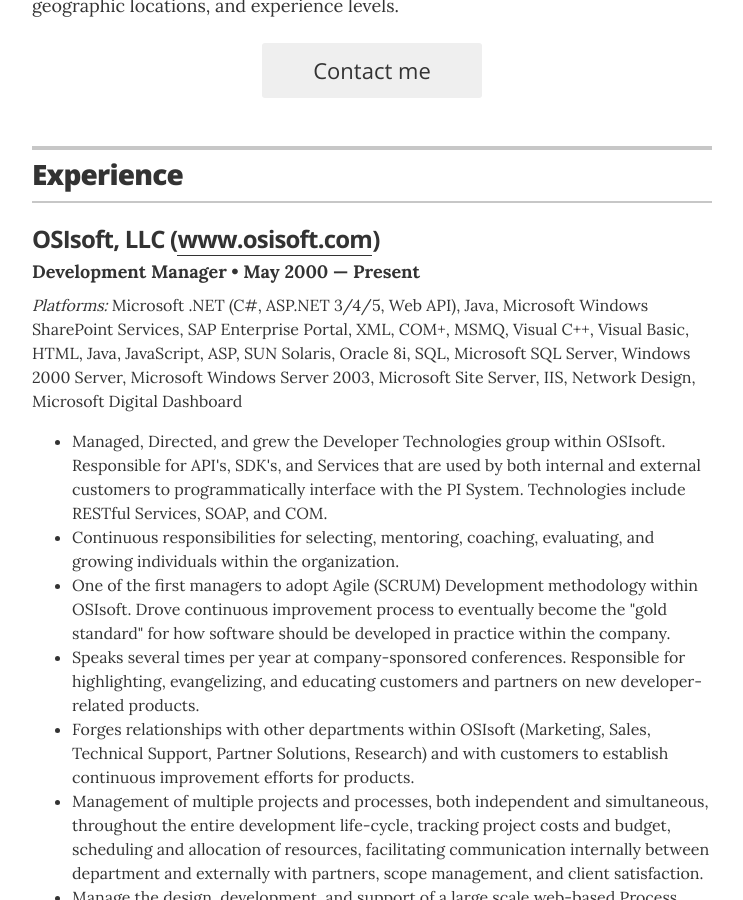
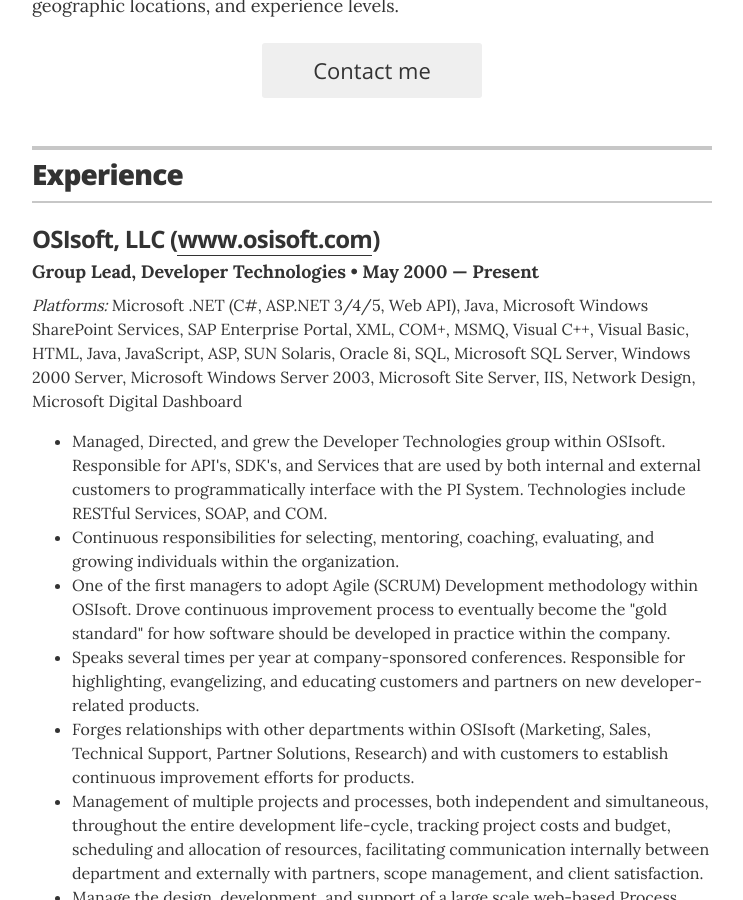
Before and after one commit to Sloveez/sloveez.github.io, a Jekyll site: the page built from index.html, in a window 1280 px wide and 900 px high, scrolled down 626 px. Shown: the whole window, without its empty margins (268-1011 px from the left). Built offline with Jekyll 4.4.1, drawn with Linux system fonts in a browser that asks for light colours.

Commit message:
Update experience.yml

```diff
--- a/_data/experience.yml
+++ b/_data/experience.yml
@@ -2,7 +2,7 @@
   url: www.osisoft.com
   start: May 2000
   end: Present
-  title: Development Manager
+  title: Group Lead, Developer Technologies
   platforms: Microsoft .NET (C#, ASP.NET 3/4/5, Web API), Java, Microsoft Windows SharePoint Services, SAP Enterprise Portal, XML, COM+, MSMQ, Visual C++, Visual Basic, HTML, Java, JavaScript, ASP, SUN Solaris, Oracle 8i, SQL, Microsoft SQL Server, Windows 2000 Server, Microsoft Windows Server 2003, Microsoft Site Server, IIS, Network Design, Microsoft Digital Dashboard
   achievements:
     - Managed, Directed, and grew the Developer Technologies group within OSIsoft. Responsible for API's, SDK's, and Services that are used by both internal and external customers to programmatically interface with the PI System. Technologies include RESTful Services, SOAP, and COM.
```
